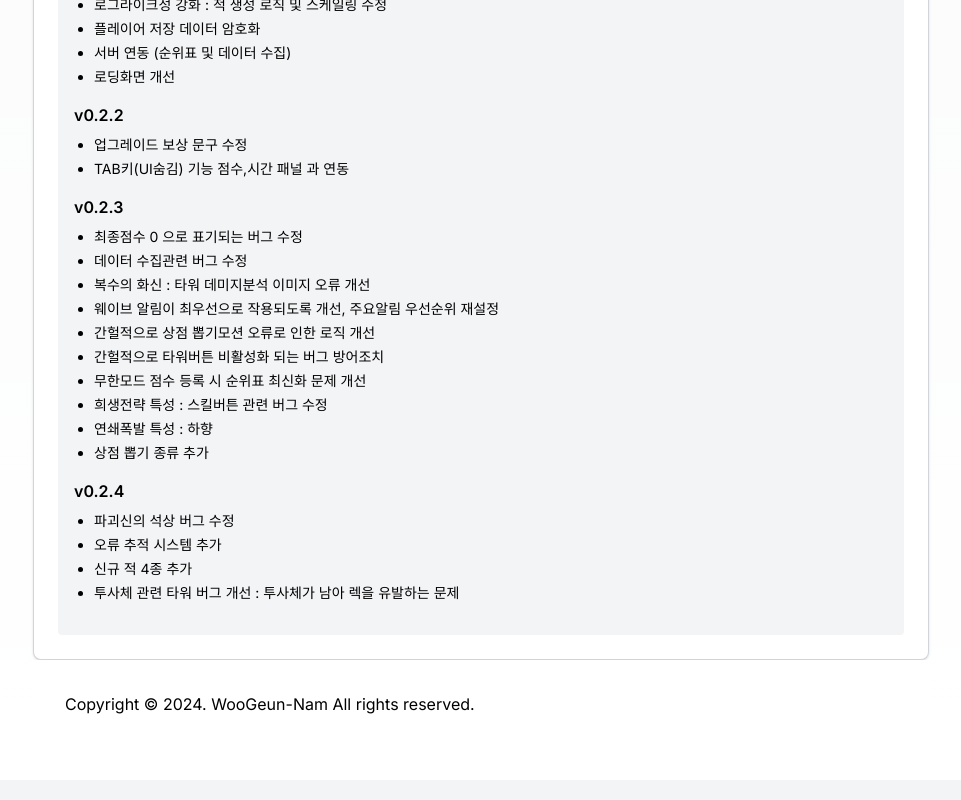
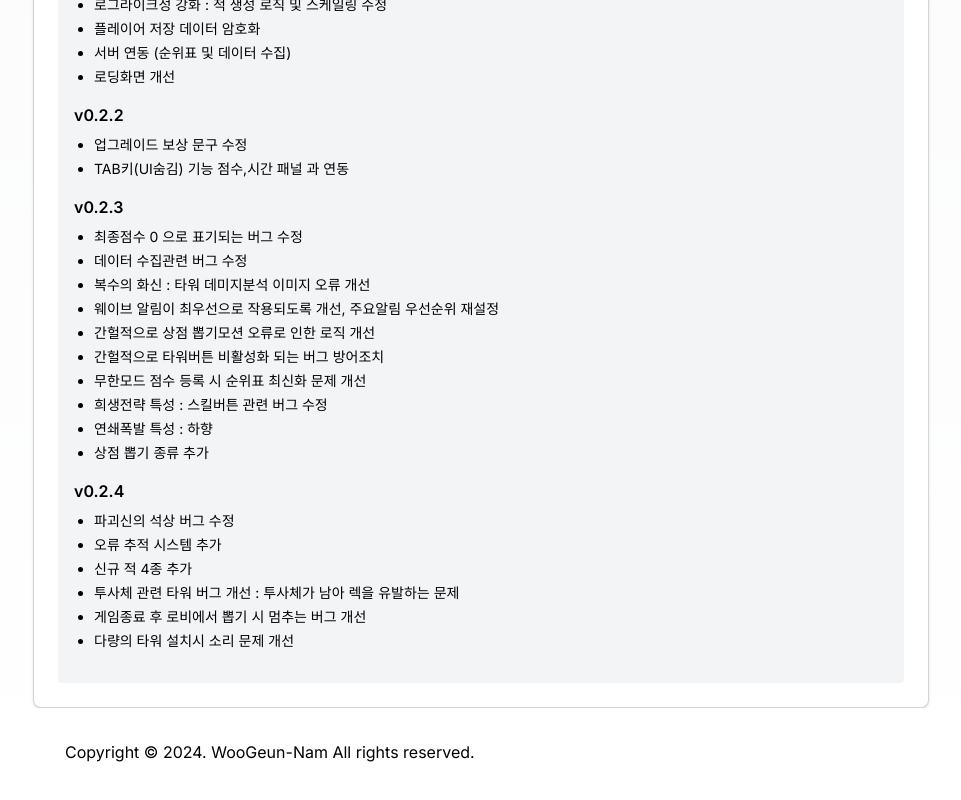
Before and after one commit to WooGeun-Nam/towerdefense-portfolio, a Next.js app: page / in a window 1280 px wide. Shown: the part 2138-2938 px from the top of the page, without its empty margins (159-1120 px from the left). Built offline with nearby package versions, Linux system fonts and the light colour scheme.

Commit message:
0.2.4 Fix2

```diff
--- a/components/GamePortfolio/DeployPage.tsx
+++ b/components/GamePortfolio/DeployPage.tsx
@@ -14,7 +14,7 @@ const DeployPage = () => {
               <p className="font-semibold text-lg">Beta Test Build (v0.2.4)</p>
               <div className="flex justify-end">
                 <a
-                  href="https://drive.google.com/file/d/1pth7GcdUHv2rzQlDDoI2LfnihazpPvPt/view?usp=sharing"
+                  href="https://drive.google.com/file/d/1f3eNnKfts_eKnNyIHo1nAcWxsLohogxM/view?usp=sharing"
                   target="_blank"
                   rel="noopener noreferrer"
                   className="px-4 py-2 bg-green-500 text-white rounded hover:bg-green-600 text-sm"
@@ -124,6 +124,8 @@ const DeployPage = () => {
               <li>오류 추적 시스템 추가</li>
               <li>신규 적 4종 추가</li>
               <li>투사체 관련 타워 버그 개선 : 투사체가 남아 렉을 유발하는 문제</li>
+              <li>게임종료 후 로비에서 뽑기 시 멈추는 버그 개선</li>
+              <li>다량의 타워 설치시 소리 문제 개선</li>
             </ul>
           </div>
         );
```
